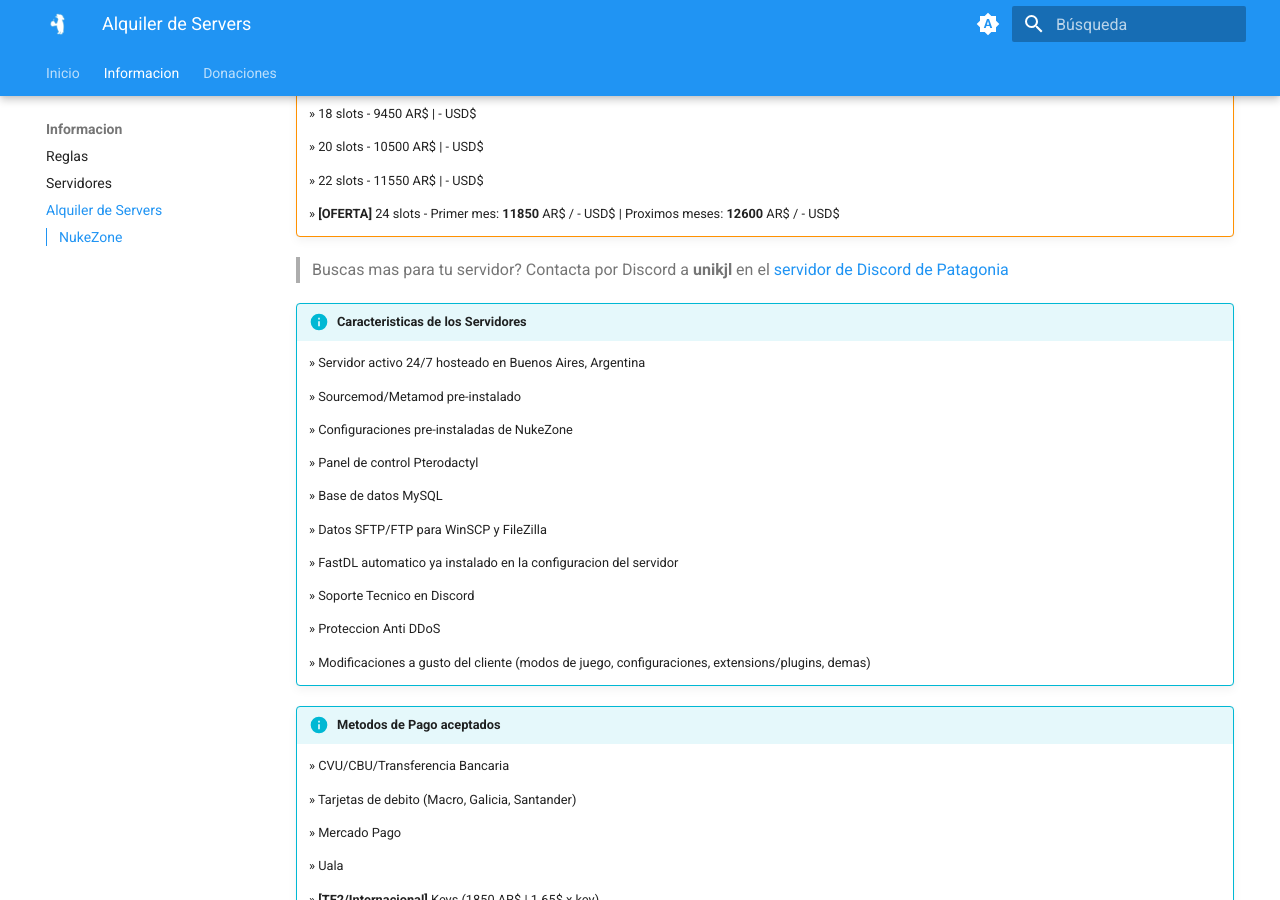
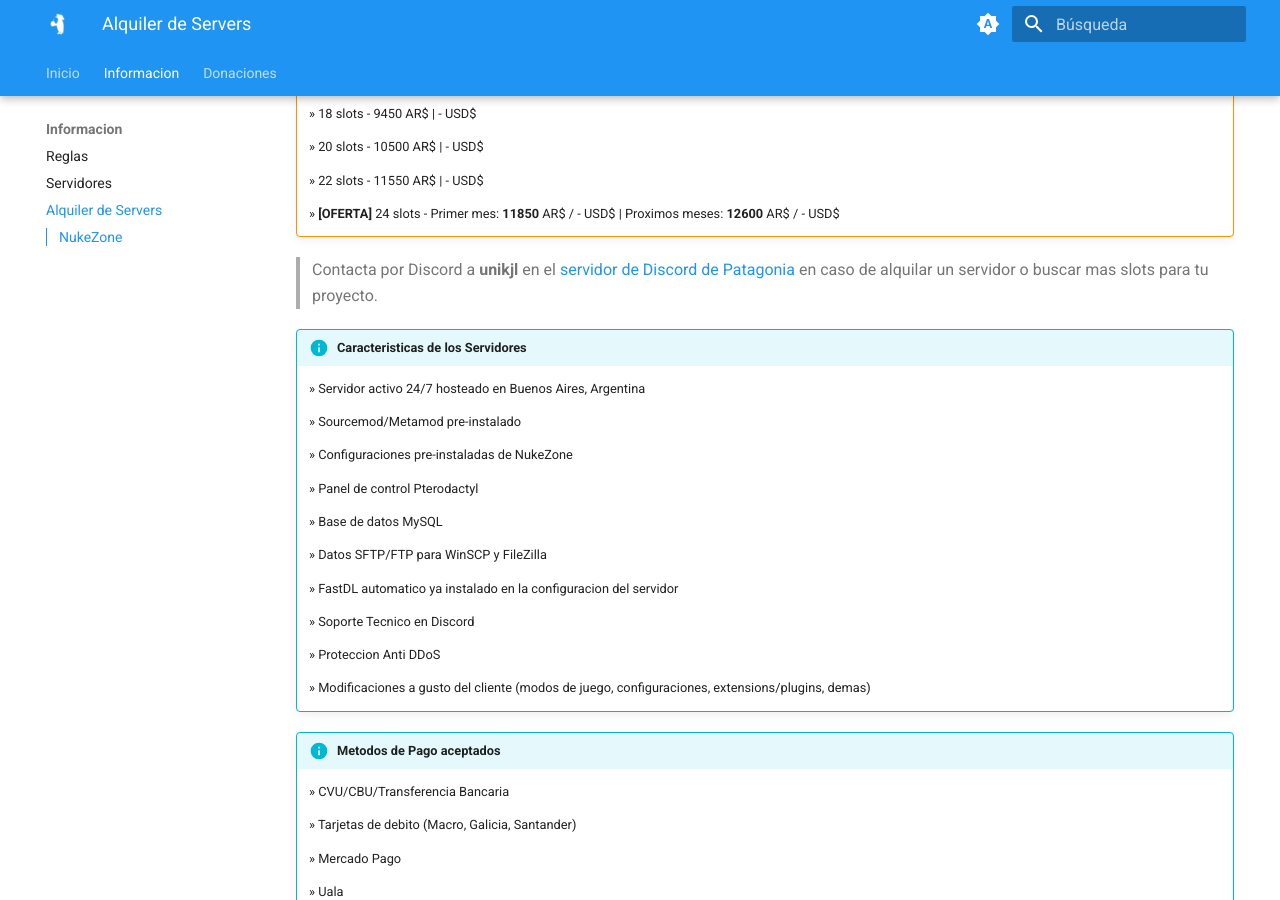
Before and after one commit to patagoniawarriors/docs, an MkDocs documentation site: the page built from docs/info/hosting.md, in a window 1280 px wide and 900 px high, scrolled down 570 px. Built offline with MkDocs 1.6.1 and Material for MkDocs 9.7.7, drawn with Linux system fonts in a browser that asks for light colours.

Commit message:
Update hosting.md

```diff
--- a/docs/info/hosting.md
+++ b/docs/info/hosting.md
@@ -22,7 +22,7 @@ Ofrecemos servicios de alta gama con atencion al cliente comoda y garantizada en
 	» **[OFERTA]** 24 slots - Primer mes: __11850__ AR$ / - USD$ | Proximos meses: __12600__ AR$ / - USD$
 
 
-> Buscas mas para tu servidor? Contacta por Discord a **unikjl** en el [servidor de Discord de Patagonia](https://discord.gg/WPJuTwwCTD)
+> Contacta por Discord a **unikjl** en el [servidor de Discord de Patagonia](https://discord.gg/WPJuTwwCTD) en caso de alquilar un servidor o buscar mas slots para tu proyecto.
 
 
 !!! info "Caracteristicas de los Servidores"
```
